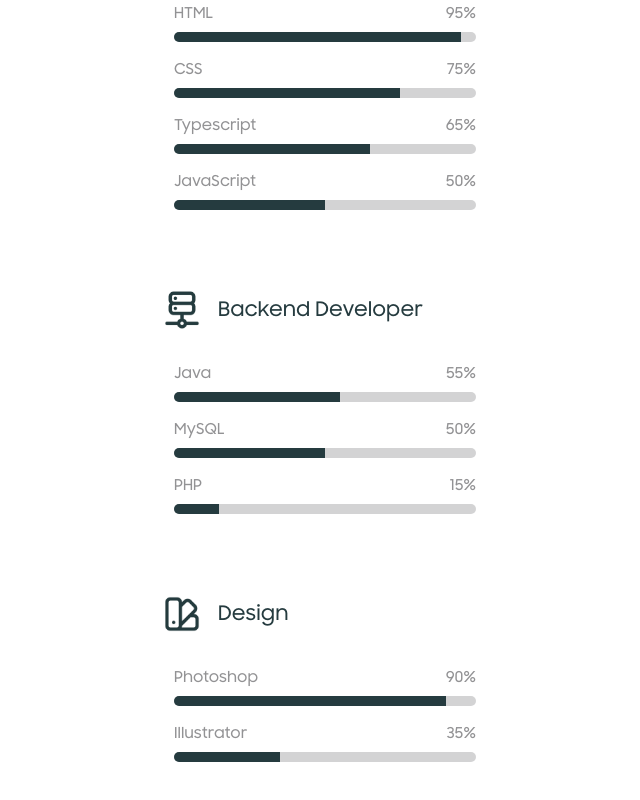
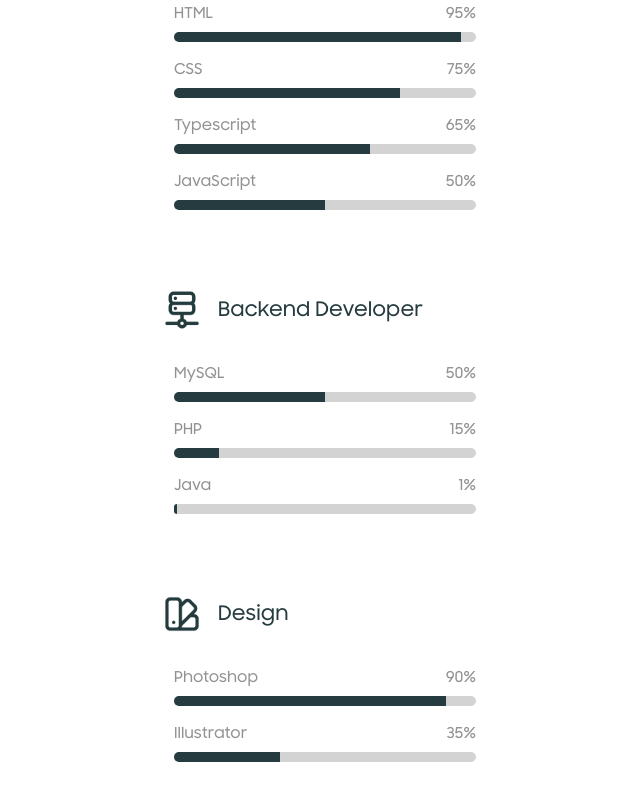
Before and after one commit to marcoslafoz/PersonalPortfolio, a React (Create React App) app: page / in a window 1280 px wide. Shown: the part 1696-2496 px from the top of the page, without its empty margins (303-943 px from the left). Built offline with nearby package versions, Linux system fonts and the light colour scheme.

Commit message:
refactor: :wrench: skills data

```diff
--- a/src/modules/components/skills/skills-category/skills-category.tsx
+++ b/src/modules/components/skills/skills-category/skills-category.tsx
@@ -22,9 +22,11 @@ export const SkillsCategory: React.FC<SkillsCategoryProps> = props => {
           <div className="col align-items-center text-medium font-size-3 p-0">{categoryName}</div>
         </div>
 
-        {skills.map((p, index) => (
-          <SkillItem key={index} name={p.name} percentage={p.percentage} />
-        ))}
+        {skills
+          .sort((b, a) => a.percentage - b.percentage)
+          .map((p, index) => (
+            <SkillItem key={index} name={p.name} percentage={p.percentage} />
+          ))}
 
       </div>
     </div >
--- a/src/modules/scenes/main/main.tsx
+++ b/src/modules/scenes/main/main.tsx
@@ -1,7 +1,7 @@
 import React from 'react'
 import { Header, Description, Skills, AboutMe } from '../../components'
 import './main.css'
-import { marcosSkillsData } from '../../utils/data'
+import { marcosSkillsData } from '../../utils'
 
 interface MainProps { }
 
--- a/src/modules/utils/index.ts
+++ b/src/modules/utils/index.ts
@@ -1 +1,2 @@
 export * from './reportWebVitals'
+export * from './skillsData'
--- a/src/modules/utils/data.ts
+++ b/src/modules/utils/skillsData.ts
@@ -18,7 +18,7 @@ export const marcosSkillsData: SkillsCategoryType[] = [
     icon: backendIcon,
     name: "Backend Developer",
     skills: [
-      { name: "Java", percentage: 55 },
+      { name: "Java", percentage: 1 },
       { name: "MySQL", percentage: 50 },
       { name: "PHP", percentage: 15 },
     ],
```
